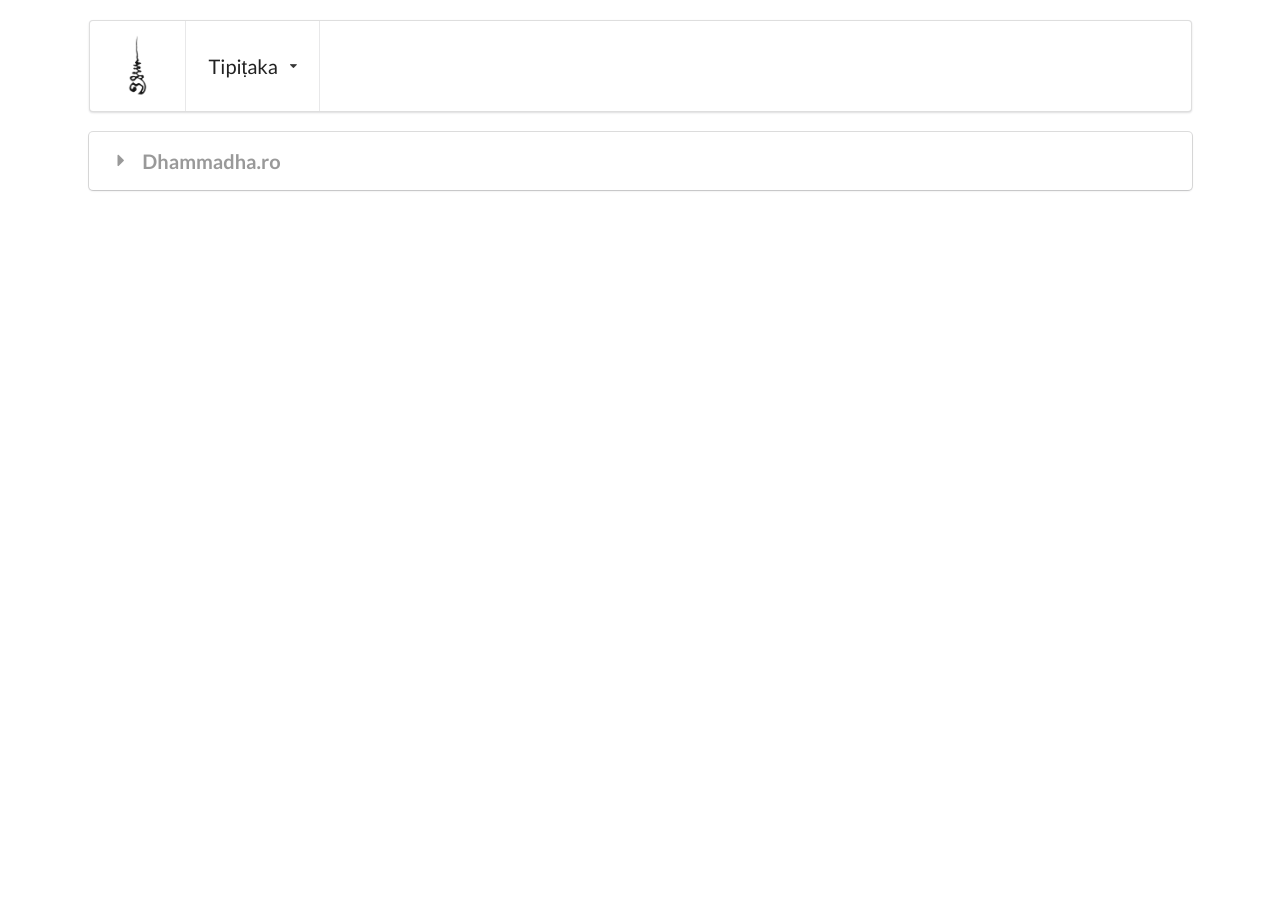
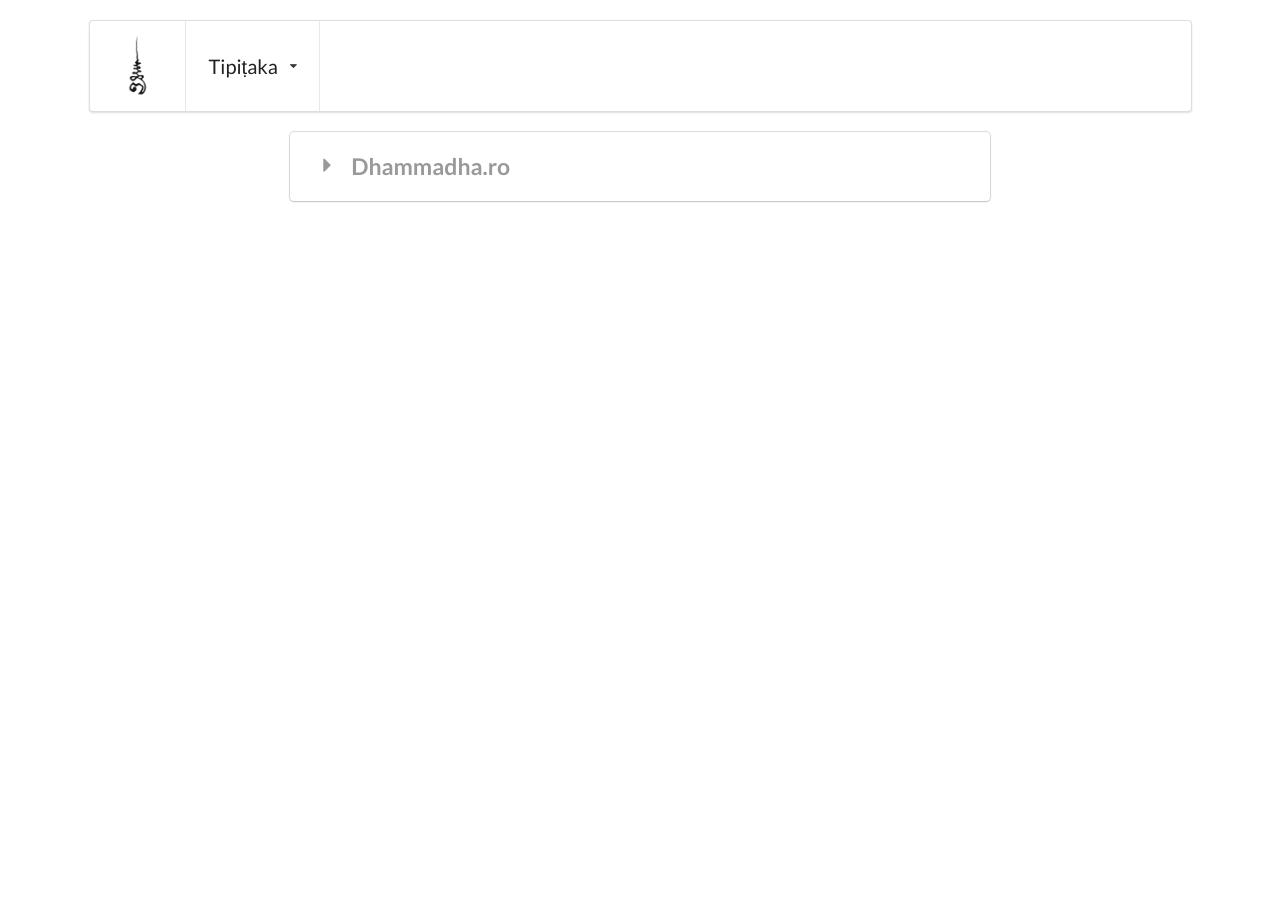
Before and after one commit to dhammateca/dhammadha.ro.github.io, a Jekyll site: the page built from index.html, in a window 1280 px wide. Built offline with Jekyll 4.4.1, drawn with Linux system fonts in a browser that asks for light colours; nearby versions of some CDN libraries.

Commit message:
Tweak dropdown

```diff
--- a/_config.yml
+++ b/_config.yml
@@ -13,16 +13,15 @@
 # you will see them accessed via {{ site.title }}, {{ site.email }}, and so on.
 # You can create any custom variable you would like, and they will be accessible
 # in the templates via {{ site.myvariable }}.
-title: Your awesome title
-email: your-email@example.com
+title: Dhammadha.ro
+email: buddhasasana.ro@gmail.com
 description: >- # this means to ignore newlines until "baseurl:"
-  Write an awesome description for your new site here. You can edit this
-  line in _config.yml. It will appear in your document head meta (for
-  Google search results) and in your feed.xml site description.
+  O colecție a sutrelor buddhiste Theravāda și învățățuri aparținând
+  tradiției Kammaṭṭhāna (Tradiția Pădurii Thailandeze).
 baseurl: "" # the subpath of your site, e.g. /blog
-url: "" # the base hostname & protocol for your site, e.g. http://example.com
-twitter_username: jekyllrb
-github_username:  jekyll
+url: "dhammadha.ro" # the base hostname & protocol for your site, e.g. http://example.com
+# twitter_username: jekyllrb
+# github_username:  jekyll
 
 # Build settings
 markdown: kramdown
--- a/_includes/header.html
+++ b/_includes/header.html
@@ -1,17 +1,17 @@
 <div class='ui stackable container menu' style='margin-top: 1em;'>
   <div class='item'>
-    <img class='logo' src='assets/images/yantra.png'>
+    <img class='logo' src='/assets/images/yantra.png'>
   </div>
   <a class='ui left floated dropdown item'>
     Tipiṭaka
   <i class='dropdown icon'></i>
-  <div class='menu'>
-    <div class='header'>Sutta Pitaka</div>
+    <div class='menu'>
+      <div class='header'>Sutta Pitaka</div>
         <div class='item disabled'>Digha Nikaya</div>
         <div class='item'>
-          <i class='dropdown icon'></i>
+          <i class='angle down icon'></i>
           <span class='text'>Majjhima Nikaya</span>
-          <div class='menu' style='left: 20px;'>
+          <div class='menu'>
             <div class='item inactive'>1</div>
             <div class='item inactive'>2</div>
             <div class='item inactive'>3</div>
@@ -23,14 +23,14 @@
         <div class='item disabled'>Samyutta Nikaya</div>
         <div class='item disabled'>Anguttara Nikaya</div>
         <div class='item'>
-          <i class='dropdown icon'></i>
+          <i class='angle down icon'></i>
           <span class='text'>Khuddaka Nikaya</span>
-          <div class='menu' style='left: 20px;'>
-            <div class='item'>Khuddakapatha</div>
+          <div class='menu'>
+            <div class='item disabled'>Khuddakapatha</div>
             <div class='item'>
-              <i class='dropdown icon'></i>
+              <i class='angle down icon'></i>
               <span class='text'>Dhammapada</span>
-              <div class='menu' style='left: 20px;'>
+              <div class='menu'>
                 <div class='item inactive' data-value='tipitaka/kn/dhammapada/01-perechile.html'>I. Perechile</div>
               </div>
             </div>
--- a/_layouts/default.html
+++ b/_layouts/default.html
@@ -1,5 +1,5 @@
 <!DOCTYPE html>
-<html lang="{{ page.lang | default: site.lang | default: "en" }}">
+<html lang="{{ page.lang | default: site.lang | default: "ro" }}">
 
   {%- include head.html -%}
 
@@ -7,10 +7,8 @@
 
     {%- include header.html -%}
 
-    <main class="page-content" aria-label="Content">
-      <div class="wrapper">
-        {{ content }}
-      </div>
+    <main class='ui text container'>
+      {{ content }}
     </main>
 
     {%- include footer.html -%}
--- a/assets/custom.css
+++ b/assets/custom.css
@@ -53,3 +53,7 @@
   margin: 5em 0em 0em;
   padding: 5em 0em;
 }
+
+.ui.menu .dropdown.item .menu {
+  left: 55px;
+}
```
Also changed, not shown: other parts of _includes/header.html (+3 -3 lines), _tipitaka_kn_dhp/01-perechile.md (+1 -1 lines).
